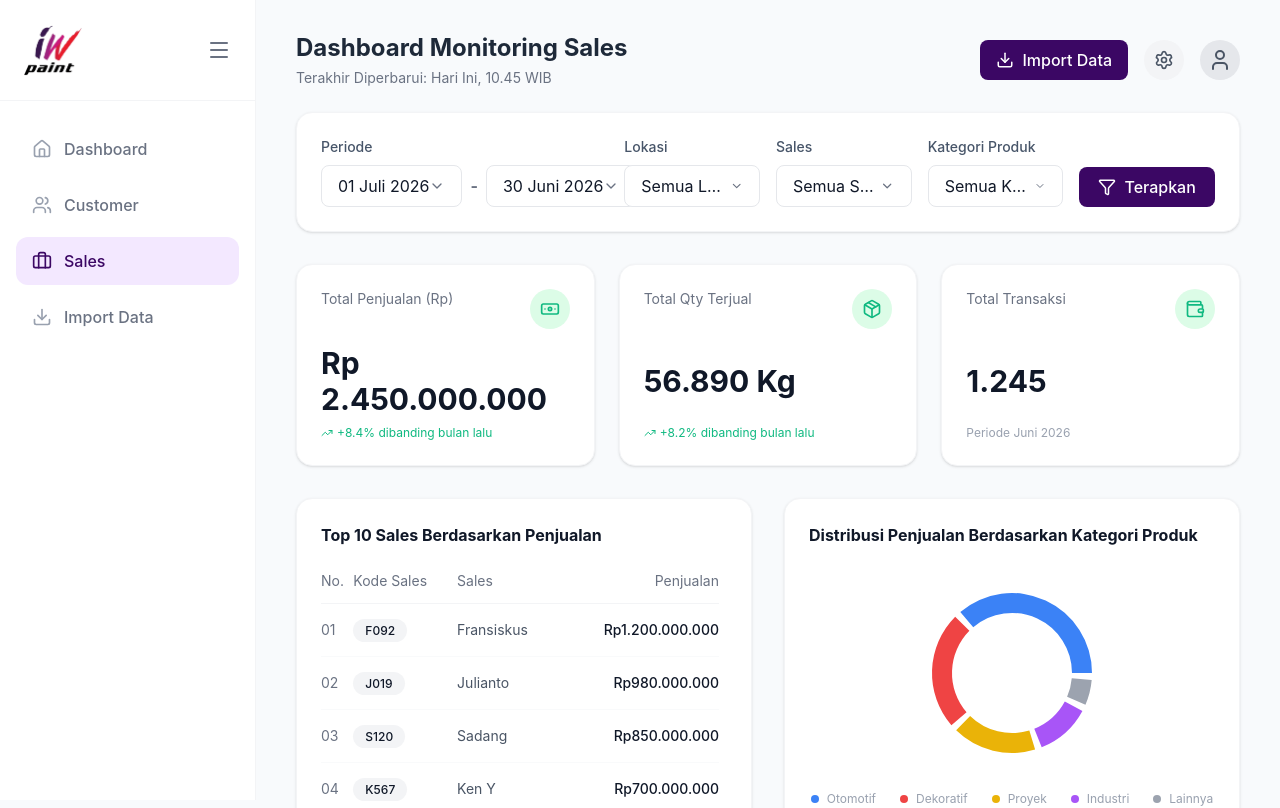
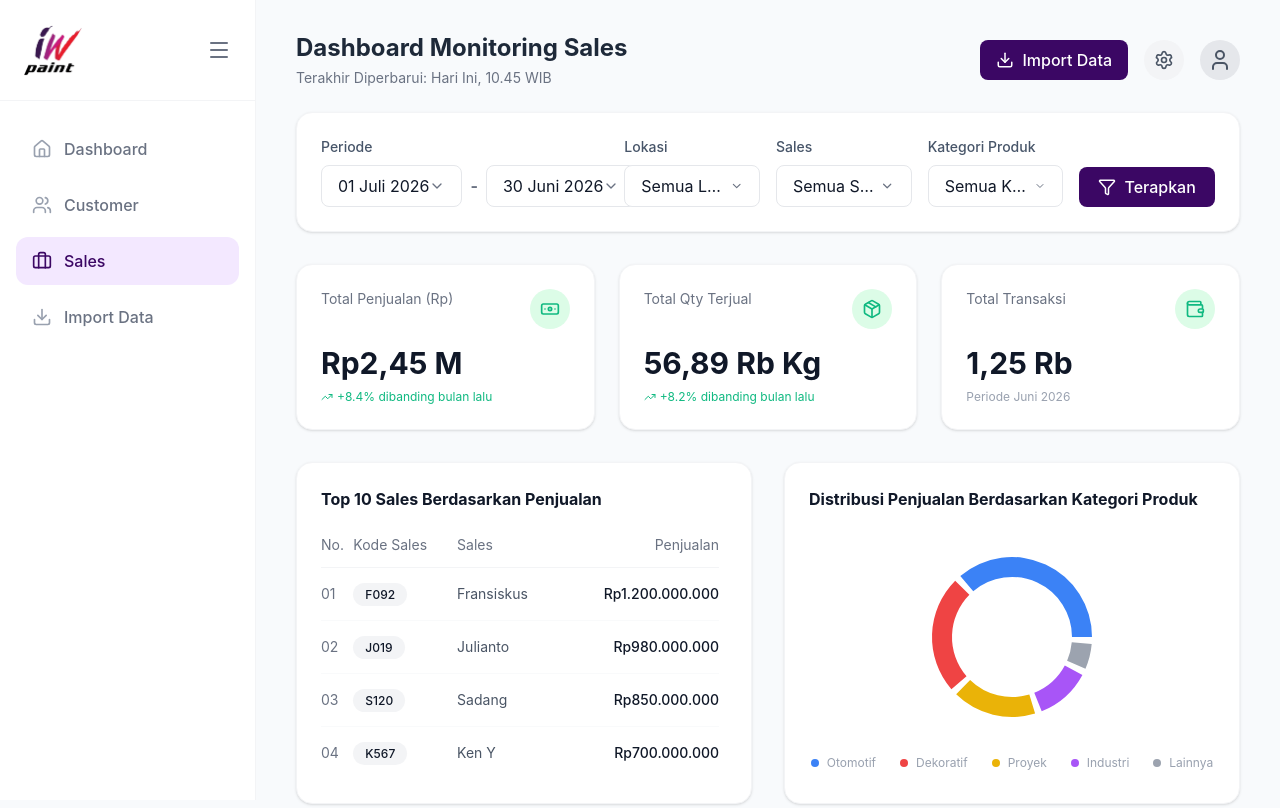
Before and after one commit to Grandy19/iwpaint-dashboard, a React (Vite) app in the folder frontend/: page /sales in a window 1280 px wide. Shown: the top 808 px of the page. Built offline with nearby package versions, Linux system fonts and the light colour scheme.

Commit message:
perubahan harga

```diff
--- a/frontend/src/pages/CustomerPage.tsx
+++ b/frontend/src/pages/CustomerPage.tsx
@@ -6,6 +6,7 @@ import { Filter, TrendingUp, Package, Activity, Banknote, Wallet, Download } fro
 import { CustomSelect } from '../components/ui/CustomSelect';
 import { CustomerTable } from '../components/charts/customer/CustomerTable';
 import { CustomerDonutChart } from '../components/charts/customer/CustomerDonutChart';
+import { formatShortCurrency, formatShortNumber } from '../utils/formatters';
 import { CustomerTrendChart } from '../components/charts/customer/CustomerTrendChart';
 import { CustomerTopProductsChart } from '../components/charts/customer/CustomerTopProductsChart';
 import { Link } from 'react-router-dom';
@@ -128,7 +129,7 @@ export const CustomerPage = () => {
                     <Banknote size={20} />
                   </div>
                 </div>
-                <h2 className="text-3xl font-bold text-gray-900 mb-2">Rp 450.000.000</h2>
+                <h2 className="text-3xl font-bold text-gray-900 mb-2">{formatShortCurrency(450000000)}</h2>
                 <span className="text-xs text-[#10b981] flex items-center gap-1">
                   <TrendingUp size={12} /> +8.4% dibanding bulan lalu
                 </span>
@@ -141,7 +142,7 @@ export const CustomerPage = () => {
                     <Package size={20} />
                   </div>
                 </div>
-                <h2 className="text-3xl font-bold text-gray-900 mb-2">5890 Kg</h2>
+                <h2 className="text-3xl font-bold text-gray-900 mb-2">{formatShortNumber(5890)} Kg</h2>
                 <span className="text-xs text-[#10b981] flex items-center gap-1">
                   <TrendingUp size={12} /> +8.2% dibanding bulan lalu
                 </span>
@@ -154,7 +155,7 @@ export const CustomerPage = () => {
                     <Wallet size={20} />
                   </div>
                 </div>
-                <h2 className="text-3xl font-bold text-gray-900 mb-2">350</h2>
+                <h2 className="text-3xl font-bold text-gray-900 mb-2">{formatShortNumber(350)}</h2>
                 <span className="text-xs text-gray-400">Periode Juni 2026</span>
               </div>
 
@@ -184,7 +185,7 @@ export const CustomerPage = () => {
                     <Banknote size={20} />
                   </div>
                 </div>
-                <h2 className="text-3xl font-bold text-gray-900 mb-2">Rp 2.450.000.000</h2>
+                <h2 className="text-3xl font-bold text-gray-900 mb-2">{formatShortCurrency(2450000000)}</h2>
                 <span className="text-xs text-[#10b981] flex items-center gap-1">
                   <TrendingUp size={12} /> +8.4% dibanding bulan lalu
                 </span>
@@ -197,7 +198,7 @@ export const CustomerPage = () => {
                     <Package size={20} />
                   </div>
                 </div>
-                <h2 className="text-3xl font-bold text-gray-900 mb-2">56.890 Kg</h2>
+                <h2 className="text-3xl font-bold text-gray-900 mb-2">{formatShortNumber(56890)} Kg</h2>
                 <span className="text-xs text-[#10b981] flex items-center gap-1">
                   <TrendingUp size={12} /> +6.2% dibanding bulan lalu
                 </span>
@@ -210,7 +211,7 @@ export const CustomerPage = () => {
                     <Wallet size={20} />
                   </div>
                 </div>
-                <h2 className="text-3xl font-bold text-gray-900 mb-2">1.245</h2>
+                <h2 className="text-3xl font-bold text-gray-900 mb-2">{formatShortNumber(1245)}</h2>
                 <span className="text-xs text-gray-400">Periode Juni 2026</span>
               </div>
             </div>
--- a/frontend/src/pages/DashboardPage.tsx
+++ b/frontend/src/pages/DashboardPage.tsx
@@ -6,6 +6,7 @@ import { Filter, TrendingUp, Package, Activity, Wallet, Download, Banknote } fro
 import { CategoryPieChart } from '../components/charts/CategoryPieChart';
 import { TrendLineChart } from '../components/charts/TrendLineChart';
 import { SalesBarChart } from '../components/charts/SalesBarChart';
+import { formatShortCurrency, formatShortNumber } from '../utils/formatters';
 import { CustomSelect } from '../components/ui/CustomSelect';
 import { Link } from 'react-router-dom';
 
@@ -110,7 +111,7 @@ export const DashboardPage = () => {
                 <Banknote size={20} />
               </div>
             </div>
-            <h2 className="text-3xl font-bold text-gray-900 mb-2">Rp 2.450.000.000</h2>
+            <h2 className="text-3xl font-bold text-gray-900 mb-2">{formatShortCurrency(2450000000)}</h2>
             <span className="text-xs text-[#10b981] flex items-center gap-1">
               <TrendingUp size={12} /> +8.4% dibanding bulan lalu
             </span>
@@ -123,7 +124,7 @@ export const DashboardPage = () => {
                 <Package size={20} />
               </div>
             </div>
-            <h2 className="text-3xl font-bold text-gray-900 mb-2">56.890 Kg</h2>
+            <h2 className="text-3xl font-bold text-gray-900 mb-2">{formatShortNumber(56890)} Kg</h2>
             <span className="text-xs text-[#10b981] flex items-center gap-1">
               <TrendingUp size={12} /> +6.2% dibanding bulan lalu
             </span>
@@ -136,7 +137,7 @@ export const DashboardPage = () => {
                 <Wallet size={20} />
               </div>
             </div>
-            <h2 className="text-3xl font-bold text-gray-900 mb-2">1.245</h2>
+            <h2 className="text-3xl font-bold text-gray-900 mb-2">{formatShortNumber(1245)}</h2>
             <span className="text-xs text-gray-400">Periode Juni 2026</span>
           </div>
         </div>
--- a/frontend/src/pages/SalesPage.tsx
+++ b/frontend/src/pages/SalesPage.tsx
@@ -6,6 +6,7 @@ import { Filter, TrendingUp, Package, Banknote, Wallet, Download } from 'lucide-
 import { CustomSelect } from '../components/ui/CustomSelect';
 import { SalesTable } from '../components/charts/sales/SalesTable';
 import { SalesDonutChart } from '../components/charts/sales/SalesDonutChart';
+import { formatShortCurrency, formatShortNumber } from '../utils/formatters';
 import { SalesTrendChart } from '../components/charts/sales/SalesTrendChart';
 import { SalesTopProductsChart } from '../components/charts/sales/SalesTopProductsChart';
 import { SalesTransactionTable } from '../components/charts/sales/SalesTransactionTable';
@@ -124,7 +125,7 @@ export const SalesPage = () => {
                     <Banknote size={20} />
                   </div>
                 </div>
-                <h2 className="text-3xl font-bold text-gray-900 mb-2">Rp 250.000.000</h2>
+                <h2 className="text-3xl font-bold text-gray-900 mb-2">{formatShortCurrency(250000000)}</h2>
                 <span className="text-xs text-[#10b981] flex items-center gap-1">
                   <TrendingUp size={12} /> +8.4% dibanding bulan lalu
                 </span>
@@ -137,7 +138,7 @@ export const SalesPage = () => {
                     <Package size={20} />
                   </div>
                 </div>
-                <h2 className="text-3xl font-bold text-gray-900 mb-2">5890 Kg</h2>
+                <h2 className="text-3xl font-bold text-gray-900 mb-2">{formatShortNumber(5890)} Kg</h2>
                 <span className="text-xs text-[#10b981] flex items-center gap-1">
                   <TrendingUp size={12} /> +8.2% dibanding bulan lalu
                 </span>
@@ -150,7 +151,7 @@ export const SalesPage = () => {
                     <Wallet size={20} />
                   </div>
                 </div>
-                <h2 className="text-3xl font-bold text-gray-900 mb-2">350</h2>
+                <h2 className="text-3xl font-bold text-gray-900 mb-2">{formatShortNumber(350)}</h2>
                 <span className="text-xs text-gray-400">Periode Juni 2026</span>
               </div>
 
@@ -161,8 +162,8 @@ export const SalesPage = () => {
                     <Package size={20} />
                   </div>
                 </div>
-                <h2 className="text-3xl font-bold text-gray-900 mb-2">12 Customer</h2>
-                <span className="text-xs text-gray-400">Customer yang dilayani</span>
+                <h2 className="text-3xl font-bold text-gray-900 mb-2">{formatShortNumber(12)} Customer</h2>
+                <span className="text-xs text-gray-400">Total keseluruhan</span>
               </div>
             </div>
 
@@ -180,7 +181,7 @@ export const SalesPage = () => {
                     <Banknote size={20} />
                   </div>
                 </div>
-                <h2 className="text-3xl font-bold text-gray-900 mb-2">Rp 2.450.000.000</h2>
+                <h2 className="text-3xl font-bold text-gray-900 mb-2">{formatShortCurrency(2450000000)}</h2>
                 <span className="text-xs text-[#10b981] flex items-center gap-1">
                   <TrendingUp size={12} /> +8.4% dibanding bulan lalu
                 </span>
@@ -193,7 +194,7 @@ export const SalesPage = () => {
                     <Package size={20} />
                   </div>
                 </div>
-                <h2 className="text-3xl font-bold text-gray-900 mb-2">56.890 Kg</h2>
+                <h2 className="text-3xl font-bold text-gray-900 mb-2">{formatShortNumber(56890)} Kg</h2>
                 <span className="text-xs text-[#10b981] flex items-center gap-1">
                   <TrendingUp size={12} /> +8.2% dibanding bulan lalu
                 </span>
@@ -206,7 +207,7 @@ export const SalesPage = () => {
                     <Wallet size={20} />
                   </div>
                 </div>
-                <h2 className="text-3xl font-bold text-gray-900 mb-2">1.245</h2>
+                <h2 className="text-3xl font-bold text-gray-900 mb-2">{formatShortNumber(1245)}</h2>
                 <span className="text-xs text-gray-400">Periode Juni 2026</span>
               </div>
             </div>
--- /dev/null
+++ b/frontend/src/utils/formatters.ts
@@ -0,0 +1,21 @@
+export const formatShortCurrency = (value: number) => {
+  if (value >= 1000000000) {
+    return 'Rp' + (value / 1000000000).toLocaleString('id-ID', { maximumFractionDigits: 2 }) + ' M';
+  } else if (value >= 1000000) {
+    return 'Rp' + (value / 1000000).toLocaleString('id-ID', { maximumFractionDigits: 2 }) + ' Jt';
+  } else if (value >= 1000) {
+    return 'Rp' + (value / 1000).toLocaleString('id-ID', { maximumFractionDigits: 2 }) + ' Rb';
+  }
+  return new Intl.NumberFormat('id-ID', { style: 'currency', currency: 'IDR', minimumFractionDigits: 0 }).format(value);
+};
+
+export const formatShortNumber = (value: number) => {
+  if (value >= 1000000000) {
+    return (value / 1000000000).toLocaleString('id-ID', { maximumFractionDigits: 2 }) + ' M';
+  } else if (value >= 1000000) {
+    return (value / 1000000).toLocaleString('id-ID', { maximumFractionDigits: 2 }) + ' Jt';
+  } else if (value >= 1000) {
+    return (value / 1000).toLocaleString('id-ID', { maximumFractionDigits: 2 }) + ' Rb';
+  }
+  return value.toLocaleString('id-ID');
+};
```
